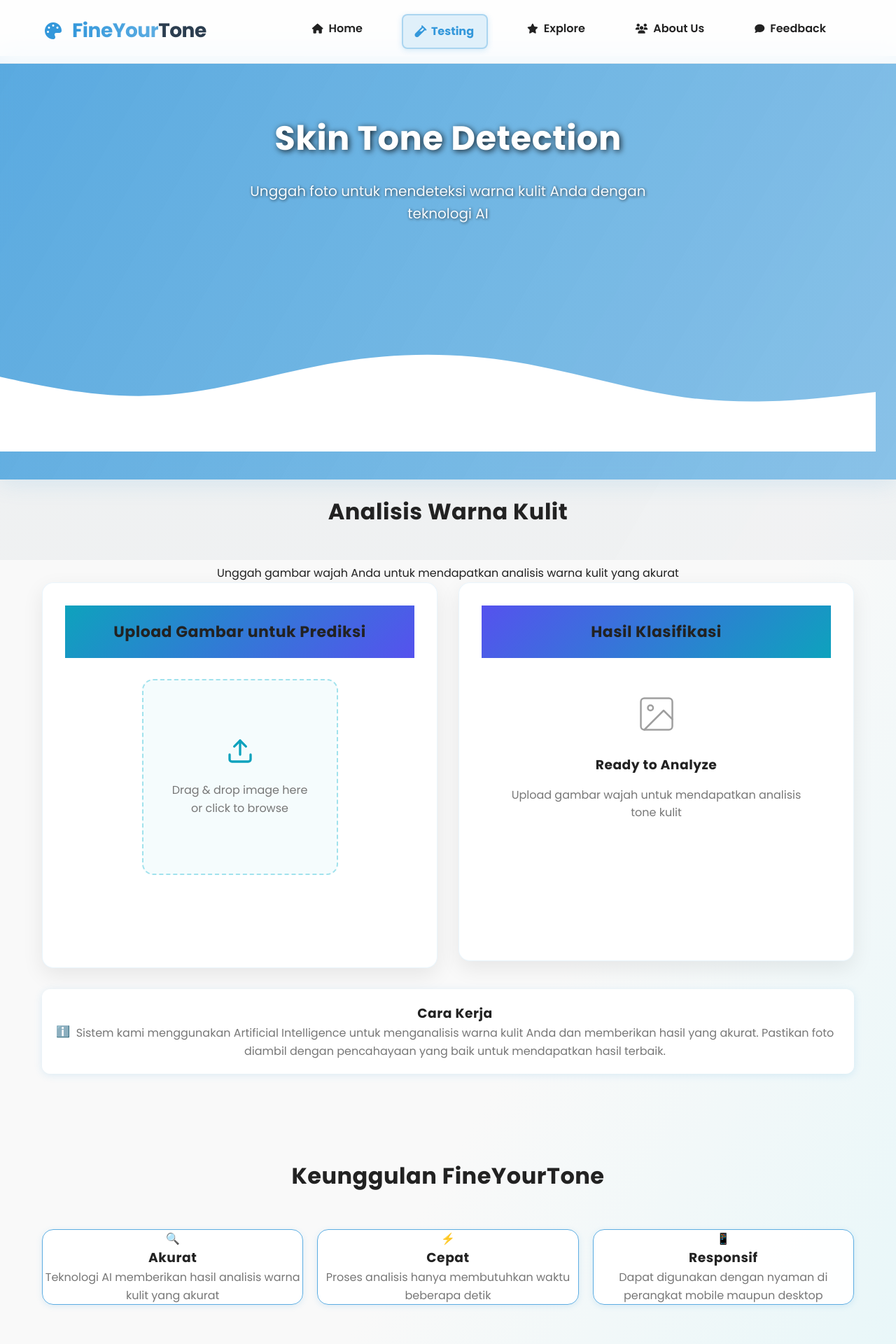
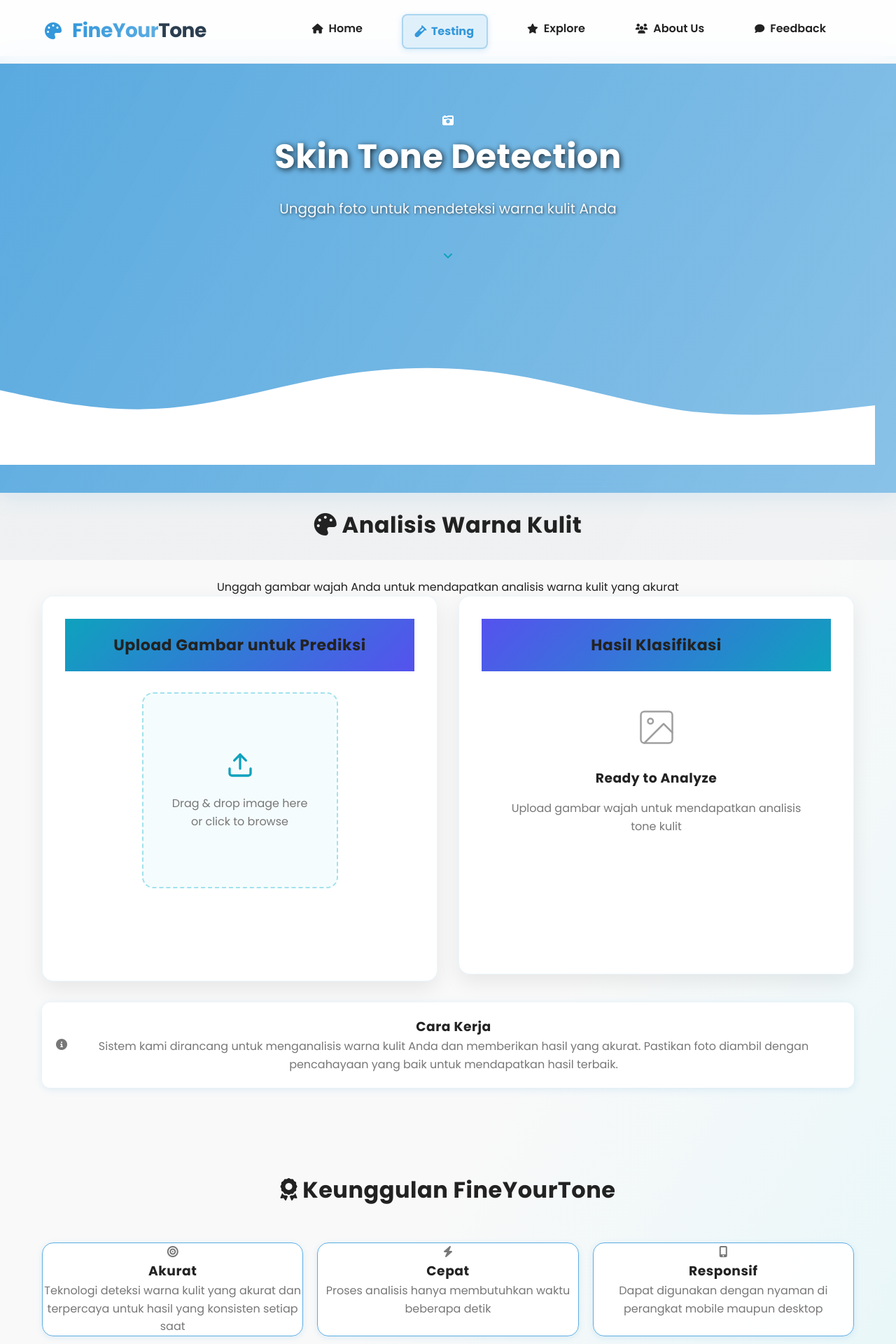
Before and after one commit to divey08/Capstone_FineYourTone, a Vue app in the folder vue-frontend/: page /testing in a window 1280 px wide. Shown: the top 1920 px of the page at 70% size. Built offline with nearby package versions, Linux system fonts and the light colour scheme.

Commit message:
update testing
bagian section title, subtitle

```diff
--- a/vue-frontend/src/views/TestingView.vue
+++ b/vue-frontend/src/views/TestingView.vue
@@ -1,10 +1,17 @@
-<template>
-  <div class="testing-page">
-    <div class="hero-banner">
+<template>  <div class="testing-page">
+    <div class="hero-banner modern-gradient">
       <div class="container">
         <div class="hero-content" data-aos="fade-up">
+          <div class="hero-icon">
+            <i class="fas fa-camera-retro"></i>
+          </div>
           <h1 class="page-title">Skin Tone Detection</h1>
-          <p class="subtitle">Unggah foto untuk mendeteksi warna kulit Anda dengan teknologi AI</p>
+          <p class="subtitle">Unggah foto untuk mendeteksi warna kulit Anda</p>
+          <div class="hero-action">
+            <a href="#upload-section" class="hero-btn">
+              <i class="fas fa-angle-down"></i>
+            </a>
+          </div>
         </div>
       </div>
       <div class="wave-shape">
@@ -12,12 +19,10 @@
           <path fill="#fff" fill-opacity="1" d="M0,192L48,202.7C96,213,192,235,288,229.3C384,224,480,192,576,176C672,160,768,160,864,176C960,192,1056,224,1152,234.7C1248,245,1344,235,1392,229.3L1440,224L1440,320L1392,320C1344,320,1248,320,1152,320C1056,320,960,320,864,320C768,320,672,320,576,320C480,320,384,320,288,320C192,320,96,320,48,320L0,320Z"></path>
         </svg>
       </div>
-    </div>
-
-    <section class="testing-section">
+    </div>    <section id="upload-section" class="testing-section">
       <div class="container">
         <div class="section-header" data-aos="fade-up">
-          <h2 class="section-title">Analisis Warna Kulit</h2>
+          <h2 class="section-title"><i class="fas fa-palette"></i> Analisis Warna Kulit</h2>
           <p class="section-description">Unggah gambar wajah Anda untuk mendapatkan analisis warna kulit yang akurat</p>
         </div>
 
@@ -28,40 +33,44 @@
           <div class="col" data-aos="fade-left" data-aos-delay="200">
             <ResultsDisplay :result="result" :loading="isLoading" />
           </div>
-        </div>
-
-        <div class="info-box" data-aos="fade-up" data-aos-delay="300">
-          <div class="info-icon">ℹ️</div>
+        </div>        <div class="info-box" data-aos="fade-up" data-aos-delay="300">
+          <div class="info-icon">
+            <i class="fas fa-info-circle"></i>
+          </div>
           <div class="info-content">
             <h3>Cara Kerja</h3>
             <p>
-              Sistem kami menggunakan Artificial Intelligence untuk menganalisis warna kulit Anda dan memberikan hasil yang akurat.
-              Pastikan foto diambil dengan pencahayaan yang baik untuk mendapatkan hasil terbaik.
-            </p>
+            Sistem kami dirancang untuk menganalisis warna kulit Anda dan memberikan hasil yang akurat.
+            Pastikan foto diambil dengan pencahayaan yang baik untuk mendapatkan hasil terbaik.
+           </p>
           </div>
         </div>
       </div>
-    </section>
-
-    <section class="benefits-section" data-aos="fade-up">
+    </section>    <section class="benefits-section" data-aos="fade-up">
       <div class="container">
-        <h2 class="section-title">Keunggulan FineYourTone</h2>
+        <h2 class="section-title"><i class="fas fa-award"></i> Keunggulan FineYourTone</h2>
 
         <div class="benefits-grid">
           <div class="benefit-card" data-aos="fade-up" data-aos-delay="100">
-            <div class="benefit-icon">🔍</div>
+            <div class="benefit-icon">
+              <i class="fas fa-bullseye"></i>
+            </div>
             <h3>Akurat</h3>
-            <p>Teknologi AI memberikan hasil analisis warna kulit yang akurat</p>
+            <p>Teknologi deteksi warna kulit yang akurat dan terpercaya untuk hasil yang konsisten setiap saat</p>
           </div>
 
           <div class="benefit-card" data-aos="fade-up" data-aos-delay="200">
-            <div class="benefit-icon">⚡</div>
+            <div class="benefit-icon">
+              <i class="fas fa-bolt"></i>
+            </div>
             <h3>Cepat</h3>
             <p>Proses analisis hanya membutuhkan waktu beberapa detik</p>
           </div>
 
           <div class="benefit-card" data-aos="fade-up" data-aos-delay="300">
-            <div class="benefit-icon">📱</div>
+            <div class="benefit-icon">
+              <i class="fas fa-mobile-alt"></i>
+            </div>
             <h3>Responsif</h3>
             <p>Dapat digunakan dengan nyaman di perangkat mobile maupun desktop</p>
           </div>
```
